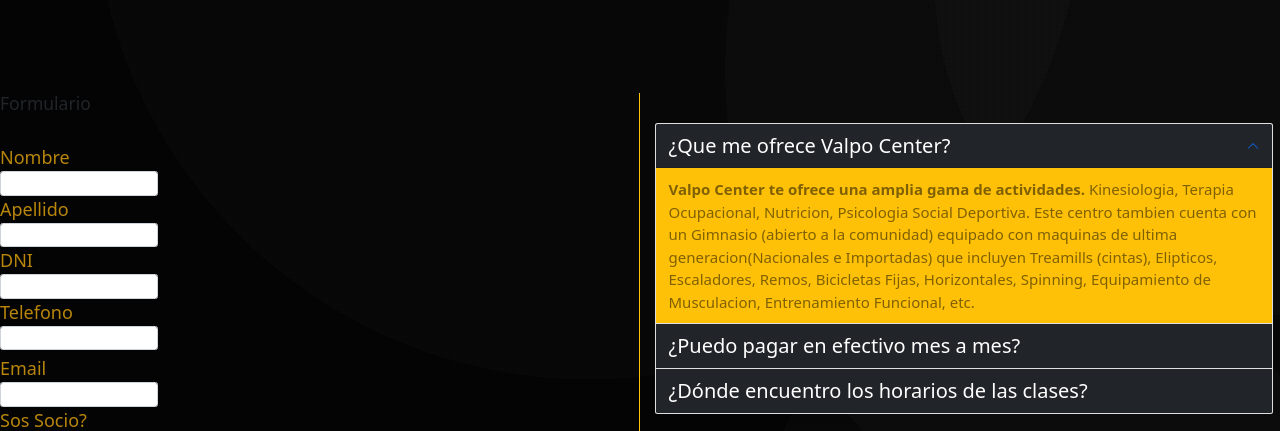
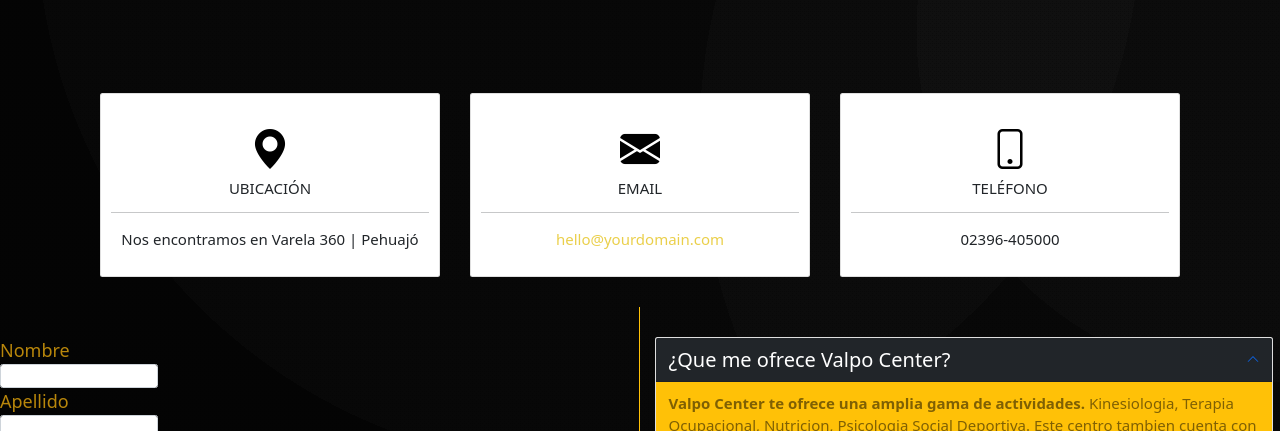
Before and after one commit to NicoPimienta/Valpo-Center, a website: page Paginas/contacto.html in a window 1280 px wide. Shown: the part 291-722 px from the top of the page. Drawn offline with nearby package versions, Linux system fonts and the light colour scheme.

Commit message:
agregado :hover al footer y margenes

```diff
--- a/Paginas/contacto.html
+++ b/Paginas/contacto.html
@@ -63,22 +63,65 @@
 
 
 
-<!-- FORMULARIO Y FAQ CON BOOTSTRAP UNO A LADO DEL OTRO -->
+<!-- INFO DE CONTACTO -->
+
+<section class="contact-section bg-black mb-5">
+    <div class="container px-4 px-lg-5">
+        <div class="row gx-4 gx-lg-5">
+            <div class="col-md-4 mb-3 mb-md-0">
+                <div class="card py-4 h-100">
+                    <div class="card-body text-center">
+                        <i class="bi bi-geo-alt-fill" style="font-size: 4rem; color: black;"></i>
+                        <h4 class="text-uppercase m-0">ubicación</h4>
+                        <hr class="my-4 mx-auto" />
+                        <div class="fs-4"> Nos encontramos en Varela 360 | Pehuajó
+                        </div>
+                    </div>
+                </div>
+            </div>
+            <div class="col-md-4 mb-3 mb-md-0">
+                <div class="card py-4 h-100">
+                    <div class="card-body text-center">
+                        <i class="bi bi-envelope-fill" style="font-size: 4rem; color: black;"></i>
+                        <h4 class="text-uppercase m-0">Email</h4>
+                        <hr class="my-4 mx-auto" />
+                        <div class="fs-4"><a href="#!">hello@yourdomain.com</a></div>
+                    </div>
+                </div>
+            </div>
+            <div class="col-md-4 mb-3 mb-md-0">
+                <div class="card py-4 h-100">
+                    <div class="card-body text-center">
+                        <i class="bi bi-phone" style="font-size: 4rem; color: black;"></i>
+                        <h4 class="text-uppercase m-0">Teléfono</h4>
+                        <hr class="my-4 mx-auto" />
+                        <div class="fs-4">02396-405000</div>
+                    </div>
+                </div>
+            </div>
+        </div>
+    </div>
+</section>
+
+
+
+
+
+
 
 
 <!-- FURMULARIO V2 -->
 
 
-<div class="switch-field d-block d-sm-block d-md-none">
+<!-- <div class="switch-field d-block d-sm-block d-md-none">
     <input type="radio" id="radio-three" name="switch-one" value="form" onclick="ocultar('form')" checked="">
     <label for="radio-three">Formulario</label>
     <input type="radio" id="radio-four" name="switch-one" value="faq" onclick="ocultar('faq')">
     <label for="radio-four">FAQ</label>
-</div>
+</div> -->
 <div class="row mb-4 ">
     <div class="col-md-6 border-end border-1 border-warning" id="form">
         <div class="campaign">
-            <h3 class="contact-title mb-4">Formulario</h3>
 <form method="POST" id="contact-form">
 <input type="hidden" name="_token" value="NNNxt64aacMCSJaqluUbmV9FpwO7mOySk14oQaiN">    <div class="form-row">
     <div class="col-md-3">
--- a/scss/pages/__footer.scss
+++ b/scss/pages/__footer.scss
@@ -11,3 +11,11 @@
     position: absolute;
     bottom: 0;
 }
+
+.bi:hover {
+    color: rgb(7, 6, 6);
+}
+
+footer div ul li :hover {
+    color:rgb(7, 6, 6)
+}
```
Also changed, not shown: index.html (+3 -3 lines), css/estilosProyecto.css.
